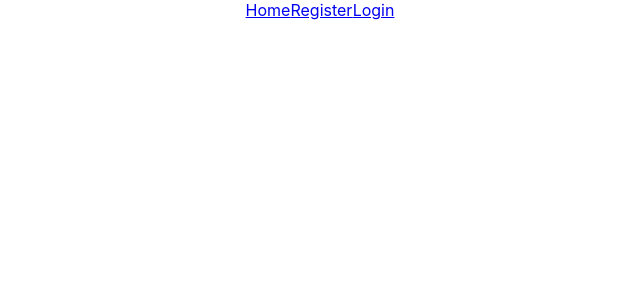
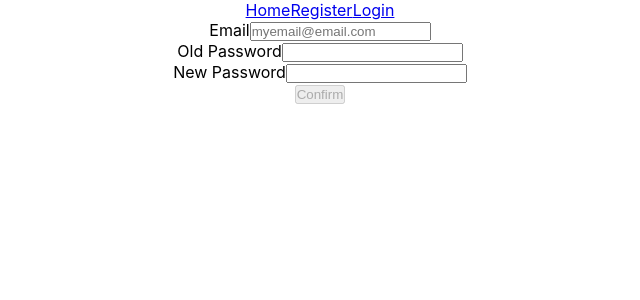
Before and after one commit to LaurenEGrubb/Project3FrontEnd, a React (Create React App) app in the folder client/: page /settings in a window 1280 px wide. Before the commit this address had no page. Shown: the top 300 px of the page, without its empty margins (320-960 px from the left). Built offline with nearby package versions, Linux system fonts and the light colour scheme; the HTML template or start-up script is replaced by a standard one.

Commit message:
Update Password

```diff
--- a/client/src/App.js
+++ b/client/src/App.js
@@ -9,7 +9,7 @@ import Feed from './pages/Feed'
 import Home from './pages/Home'
 import Profile from './pages/Profile'
 import NewPost from './pages/NewPost'
-
+import { Settings } from './pages/Settings'
 function App() {
   const [authenticated, setAuthenticated] = useState(false)
   const [user, setUser] = useState(null)
@@ -43,6 +43,7 @@ function App() {
           <Route path="/" element={<Home />} />
           <Route path="/profile" element={<Profile user={user} />} />
           <Route path="/post" element={<NewPost user={user} />} />
+          <Route path="/settings" element={<Settings user={user} />} />
 
           <Route
             path="/login"
--- a/client/src/components/Nav.jsx
+++ b/client/src/components/Nav.jsx
@@ -10,6 +10,7 @@ export const Nav = ({ authenticated, user, logOut }) => {
           <Link to="/feed">Feed</Link>
           <Link to="/post"> + </Link>
           <Link to="/profile">Profile</Link>
+          <Link to="/settings">Settings</Link>
           <Link onClick={logOut} to="/">
             Log Out
           </Link>
--- /dev/null
+++ b/client/src/pages/Settings.js
@@ -0,0 +1,71 @@
+import { UpdatePassword } from '../services/Auth'
+import { useState } from 'react'
+import { useNavigate } from 'react-router-dom'
+
+export const Settings = () => {
+  let navigate = useNavigate()
+  const [formValues, setFormValues] = useState({
+    email: '',
+    oldPassword: '',
+    newPassword: ''
+  })
+
+  const handleChange = (error) => {
+    setFormValues({ ...formValues, [error.target.name]: error.target.value })
+  }
+
+  const handleSubmit = async (error) => {
+    error.preventDefault()
+    const payload = await UpdatePassword(formValues)
+    setFormValues({ email: '', password: '', oldPassword: '' })
+    navigate('/settings')
+  }
+  return (
+    <div>
+      <div>
+        <form className="col" onSubmit={handleSubmit}>
+          <div className="form-wrap">
+            <label htmlFor="email">Email</label>
+            <input
+              onChange={handleChange}
+              name="email"
+              type="email"
+              placeholder="myemail@email.com"
+              value={formValues.email}
+              required
+            />
+          </div>
+          <div className="form-wrap">
+            <label htmlFor="oldPassword">Old Password</label>
+            <input
+              onChange={handleChange}
+              name="oldPassword"
+              type="password"
+              value={formValues.password}
+              required
+            />
+          </div>
+          <div className="form-wrap">
+            <label htmlFor="newPassword">New Password</label>
+            <input
+              onChange={handleChange}
+              name="newPassword"
+              type="password"
+              value={formValues.password}
+              required
+            />
+          </div>
+          <button
+            disabled={
+              !formValues.email ||
+              !formValues.oldPassword ||
+              !formValues.newPassword
+            }
+          >
+            Confirm
+          </button>
+        </form>
+      </div>
+    </div>
+  )
+}
```
